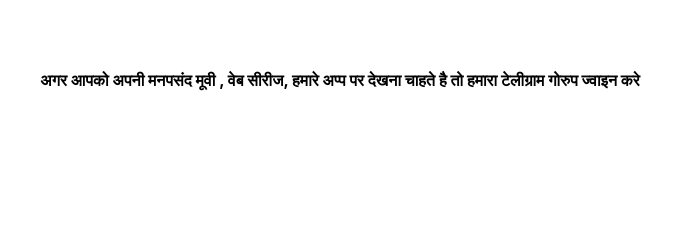
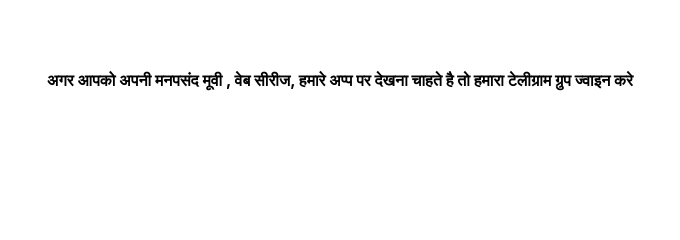
Before and after one commit to zovaxtv/zovaxtv.github.io, a plain HTML site: page index.html in a window 1280 px wide. Shown: the part 407-647 px from the top of the page, 300-980 px from the left. Drawn offline with Linux system fonts and the light colour scheme.

Commit message:
Update index.html

```diff
--- a/index.html
+++ b/index.html
@@ -13,7 +13,7 @@
         <i class="fa fa-download"></i>
     </a>
     <h4>If you want to watch your favorite movie, web series on our app, then join our Telegram group.</h4>
-    <h4>अगर आपको अपनी मनपसंद मूवी , वेब सीरीज, हमारे अप्प पर देखना चाहते है तो हमारा टेलीग्राम गोरुप ज्वाइन करे</h4>
+    <h4>अगर आपको अपनी मनपसंद मूवी , वेब सीरीज, हमारे अप्प पर देखना चाहते है तो हमारा टेलीग्राम ग्रुप ज्वाइन करे</h4>
     <a href="https://telegram.me/zovaxtv" download='ZovaxTv_V1.0.0.apk' class="download-btn">Join Telegram
         <i class="fa fa-telegram"></i>
     </a>
```
